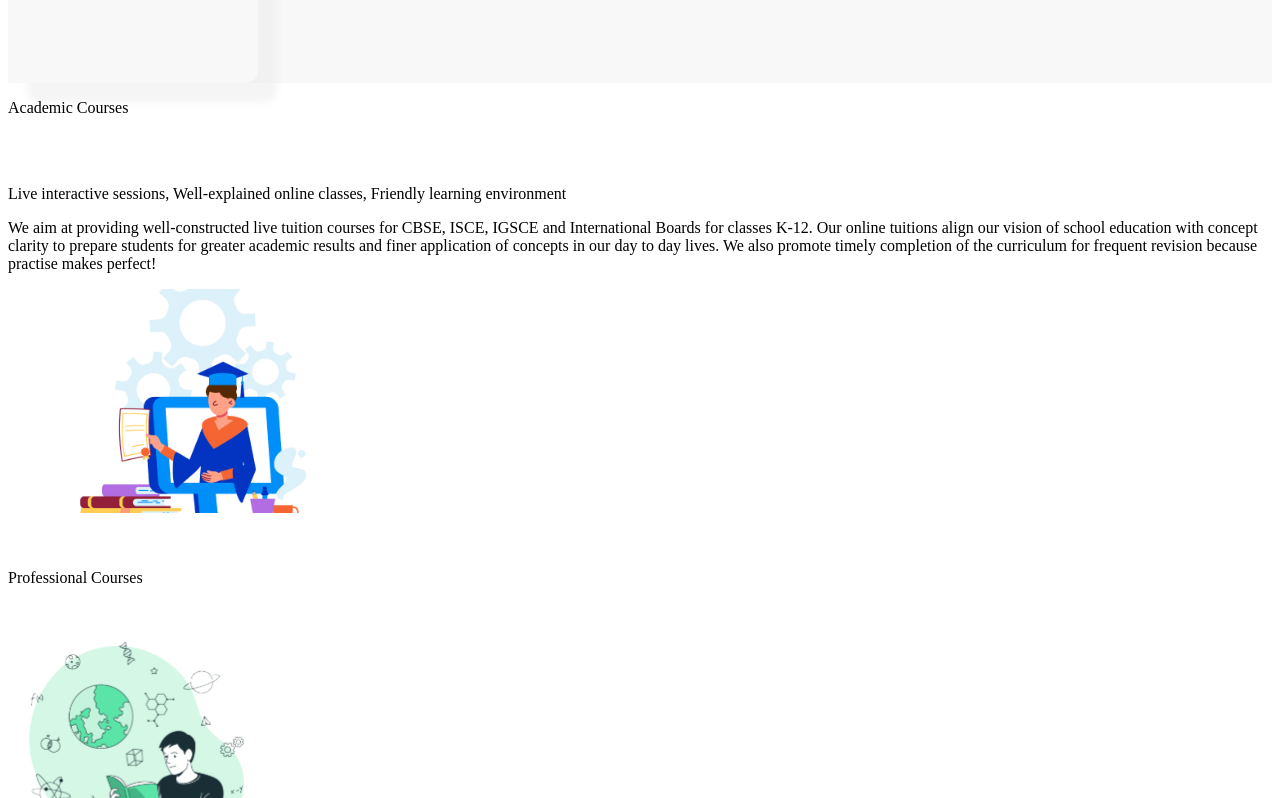
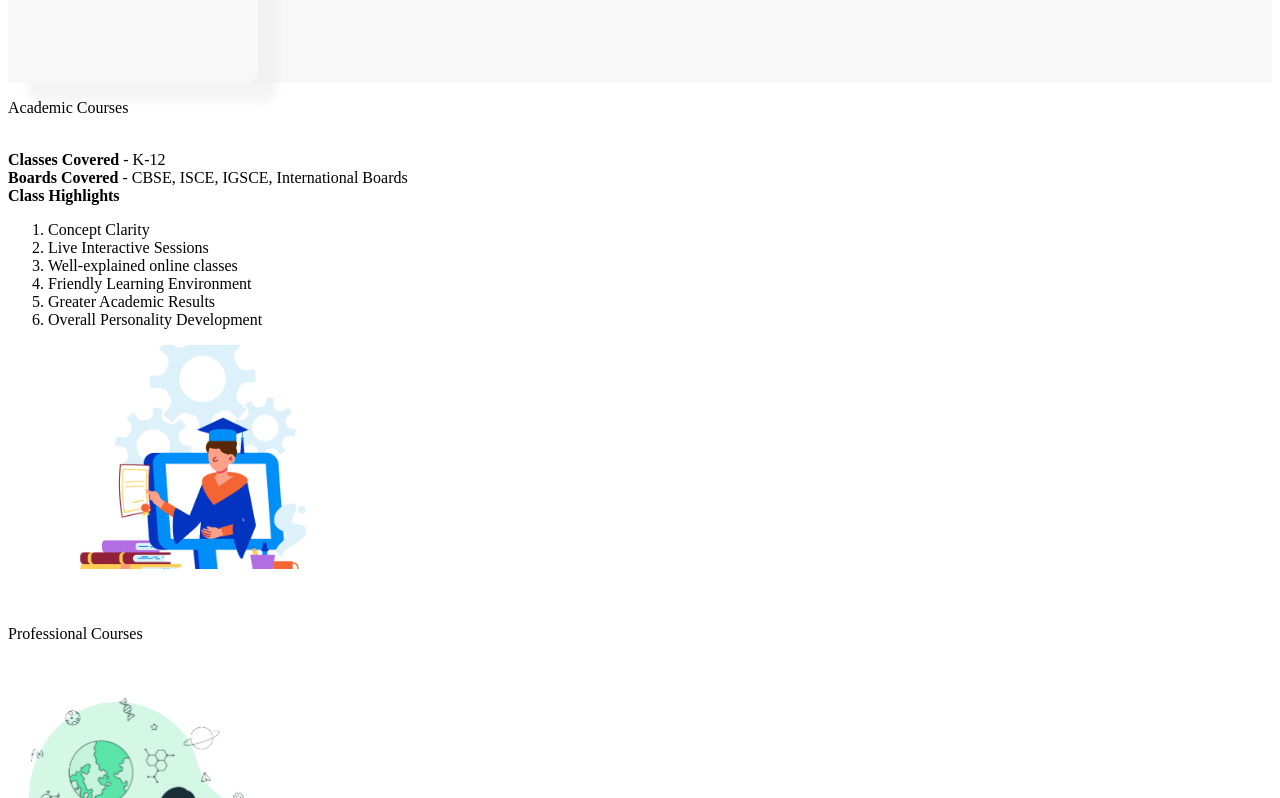
Before and after one commit to shreykoo/TakshilaLearning, a Next.js app: page / in a window 1280 px wide. Shown: the part 2002-2800 px from the top of the page. Built offline with nearby package versions, Linux system fonts and the light colour scheme.

Commit message:
pushed new changes

```diff
--- a/components/home/Courses.jsx
+++ b/components/home/Courses.jsx
@@ -4,19 +4,21 @@ const Courses = () => {
         <div className="md:p-20 py-10">
             <p className="text-2xl text-center font-bold">Academic Courses</p>
             <br />
-            <br />
             <div className="flex flex-wrap justify-around items-start w-4/5 md:px-10 mx-auto ">
-                <div className="md:w-2/5 sm:w-full xxs:w-full xs:w-full ">
-                    <p className="text-2xl xxs:text-md xs:text-md  font-semibold">
-                        Live interactive sessions, Well-explained online classes, Friendly learning environment
-                    </p>
-                    <p className="xxs:text-sm xs:text-sm">
-                        We aim at providing well-constructed live tuition courses for CBSE, ISCE,
-                        IGSCE and International Boards for classes K-12. Our online tuitions align
-                        our vision of school education with concept clarity to prepare students for
-                        greater academic results and finer application of concepts in our day to day lives.
-                        We also promote timely completion of the curriculum for frequent revision because practise makes perfect!
-                    </p>
+                <div className="md:w-2/5 sm:w-full xxs:w-full xs:w-full my-4">
+                    <b>Classes Covered</b> - K-12
+                    <br />
+                    <b>Boards Covered</b> - CBSE, ISCE, IGSCE, International Boards
+                    <br />
+                    <b>Class Highlights</b>
+                    <ol className="list-disc px-8">
+                        <li>Concept Clarity </li>
+                        <li>Live Interactive Sessions</li>
+                        <li>Well-explained online classes</li>
+                        <li>Friendly Learning Environment</li>
+                        <li>Greater Academic Results</li>
+                        <li>Overall Personality Development</li>
+                    </ol>
                 </div>
                 <div className="md:w-2/5 sm:w-full xxs:w-full xs:w-full border rounded-md border-gray-200 p-10 shadow-md">
                     <img src="/accademicCourses.png" style={{ height: '14rem', objectFit: 'cover'}}  />
@@ -31,16 +33,19 @@ const Courses = () => {
                 <div className="md:w-2/5 sm:w-full xxs:w-full xs:w-full  border rounded-md border-gray-200 p-10 shadow-md">
                     <img src="/learningImg.svg" style={{ height: '14rem', objectFit: 'cover'}}  />
                 </div>
-                <div className="md:w-2/5 sm:w-full xxs:w-full xs:w-full ">
-                    <p className="text-2xl xxs:text-md xs:text-md font-semibold">
-                        Focus on Key Learning Areas, Taught by Subject Matter Experts, Provide real-time case studies
-                    </p>
-                    <p className="xxs:text-sm xs:text-sm">
-                        Takshila Learning provides greatly crafted professional courses that are delivered by expert faculty in the industry, with constant assistance as needed. Our courses include live/recorded video lectures with mock tests to match the needs of each student for the courses mentioned below -
-                        Company Secretary - CSEET, CS Executive, and CS Professional
-                        Chartered Accountancy - CA Foundation, CA Intermediate, and CA Final
-                        Certified Management Accountant - CMA Foundation, CMA Intermediate, and CMA Final
-                    </p>
+                <div className="md:w-2/5 sm:w-full xxs:w-full xs:w-full my-4">
+                    <p><b>Company Secretary</b> - CSEET, CS Executive, and CS Professional</p>
+                    <p><b>Chartered Accountancy</b> - CA Foundation, CA Intermediate, and CA Final</p>
+                    <p><b>Certified Management Accountant</b> - CMA Foundation, CMA Intermediate, and CMA Final</p>
+                    <b>Class Highlights</b>
+                    <ol className="list-disc px-8">
+                        <li>Focus on Key Learning Areas</li>
+                        <li>Taught by Subject Matter Experts</li>
+                        <li>Provide real-time case studies</li>
+                        <li>Mock tests</li>
+                        <li>Live/recorded video lectures</li>
+                        <li>Constant assistance</li>
+                    </ol>
                 </div>
             </div>
         </div>
--- a/components/home/data.js
+++ b/components/home/data.js
@@ -7,25 +7,25 @@ export const data = {
         },
         {
             id: 2,
-            name: 'Stronger Mind',
-            img: '/strongerMind.svg'
+            name: 'Creative Mind',
+            img: '/creativeMind.svg',
         },
         {
             id: 3,
-            name: 'Creative Mind',
-            img: '/creativeMind.svg'
+            name: 'Stronger Mind',
+            img: '/strongerMind.svg'
         }
     ],
     trustedSteps: [
         {
             id: 1,
             value: 'Live Interactive Classes',
-            img: '/trustedImages/liveStream.svg'
+            img: '/trustedImages/conceptClarity.svg'
         },
         {
             id: 2,
             value: 'Focus on Concept Clarity',
-            img: '/trustedImages/conceptClarity.svg'
+            img: '/trustedImages/liveStream.svg'
         },
         {
             id: 3,
--- a/modules/Testimonials.jsx
+++ b/modules/Testimonials.jsx
@@ -19,21 +19,21 @@ const Testimonials = () => {
 
     return (
         <div className="w-full md:p-20 sm:p-5" style={{ backgroundColor: '#46A573'}}>
-            <div className="flex flex-wrap justify-between items-center w-4/5 px-10 py-28 mx-auto ">
-                <div className="flex flex-wrap md:w-3/5 mx-auto justify-between items-start">
-                    <div>
+            <div className="flex flex-wrap justify-between gap-8 items-center w-4/5 md:px-10 py-28 mx-auto ">
+                <div className="flex flex-wrap md:w-3/5 mx-auto justify-between items-start my-4">
+                    <div className="my-4">
                         <IoLocation color="black" size={42} className="m-auto" />
                         <p>220 Cities</p>
                     </div>
-                    <div>
+                    <div  className="my-4">
                         <AiFillYoutube color="black" size={42} className="m-auto" />
                         <p>60K+ Subscribers</p>
                     </div>
-                    <div>
+                    <div  className="my-4">
                         <GiGraduateCap color="black" size={42} className="m-auto" />
                         <p>22K Students</p>
                     </div>
-                    <div>
+                    <div className="my-4">
                         <GiTeacher color="black" size={42} className="m-auto" />
                         <p>100+ Teachers</p>
                     </div>
--- a/modules/YourJourney.jsx
+++ b/modules/YourJourney.jsx
@@ -2,7 +2,7 @@ import React from 'react';
 
 const YourJourney = () => {
     return (
-        <div className="w-4/5 mx-auto p-20">
+        <div className="w-4/5 mx-auto md:p-20 sm:p-4 xxs:p-4 xs:p-4">
             <p className="text-2xl font-bold my-2">Your Journey with us</p>
             <p className="text-md font-light">We believe in the saying “Your mind is like a parachute, it only works when it’s open!”. Therefore, the purpose of our courses isn’t just to give your minds the knowledge we possess. Instead, our focus is to help you make the best of your mental capabilities by helping you expand the limit of your thinking.
                 <br />By adopting this strategy of effective learning, we ensure that the value you extract from our online courses is much greater than just good marks. The course material of our classes has been shaped to build curiosity in the minds of our students which makes them want to spend more time learning interesting concepts. Our courses have been designed to push your boundaries to help you think better, faster and deeper. In our experience, thinking critically is a skill that helps you beyond academia.
```
